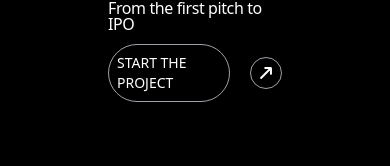
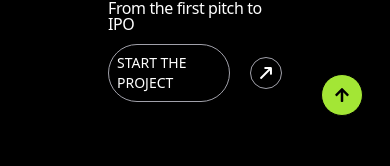
Before and after one commit to Thoufiq-Uchiha-23/Ochi-Design-Website, a React (Vite) app: page / in a window 390 px wide. Shown: the part 439-605 px from the top of the page. Built offline with nearby package versions, Linux system fonts and the light colour scheme.

Commit message:
navbar fixed completely

```diff
--- a/src/components/Navbar.jsx
+++ b/src/components/Navbar.jsx
@@ -2,6 +2,7 @@ import React from "react";
 import { header } from "../constants/index";
 import { useLocation } from "react-router-dom";
 import { useState } from "react";
+import { FaArrowUp } from "react-icons/fa";
 
 function Navbar() {
   const { hash } = useLocation(); // Destructure hash from useLocation
@@ -12,7 +13,7 @@ function Navbar() {
   };
 
   return (
-    <div className='fixed backdrop-blur-lg hover:backdrop-blur-xl z-[999] w-full px-10 lg:px-20 py-8 gap-10 font-["Neue Montreal"] flex justify-between items-center'>
+    <div className='fixed backdrop-blur-lg hover:backdrop-blur-xl z-[100] w-full px-10 lg:px-20 py-8 gap-10 font-["Neue Montreal"] flex justify-between items-center'>
       <div className="logo">
         <svg
           width="72"
@@ -59,7 +60,7 @@ function Navbar() {
       </div>
 
       {/* Menu Button */}
-      <div className="fixed top-[20%] inset-y-0 right-[5%] z-[100] lg:hidden">
+      <div className="fixed top-[20%] inset-y-0 right-[5%] z-[100] md:hidden">
         <button
           onClick={toggleMenu}
           type="button"
@@ -123,6 +124,13 @@ function Navbar() {
           </a>
         ))}
       </div>
+
+      <a
+        href="#services"
+        className="fixed -bottom-[490%] right-[7%] lg:hidden border border-black bg-lime-400 p-3 text-black z-[999] rounded-full"
+      >
+        <FaArrowUp />
+      </a>
     </div>
   );
 }
```
